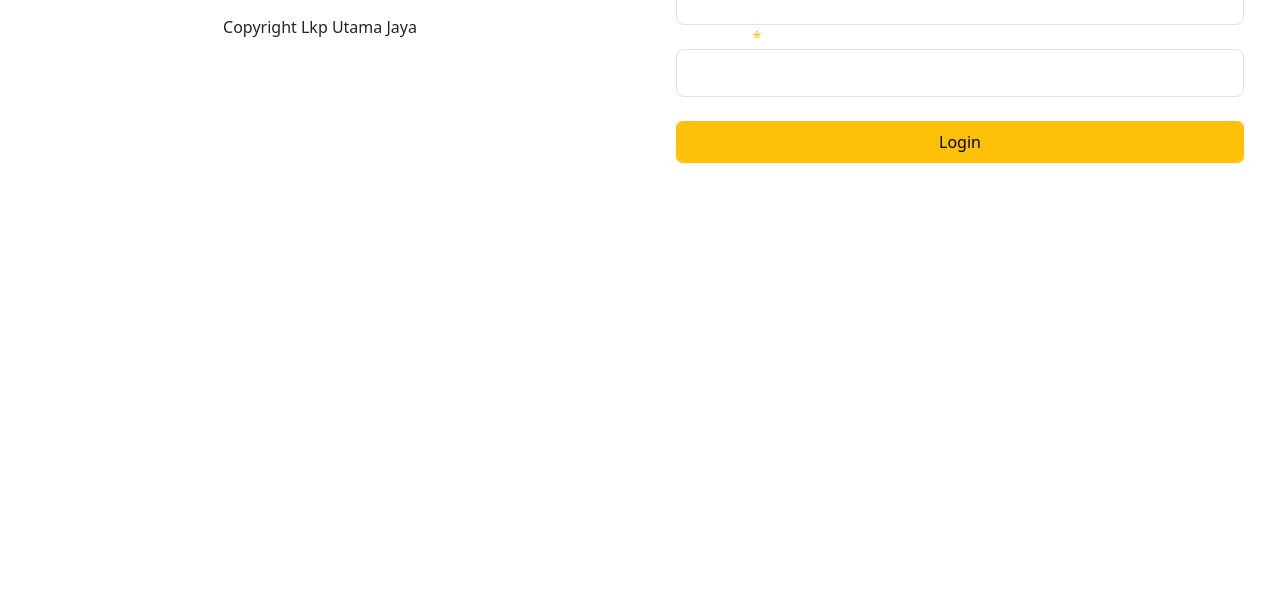
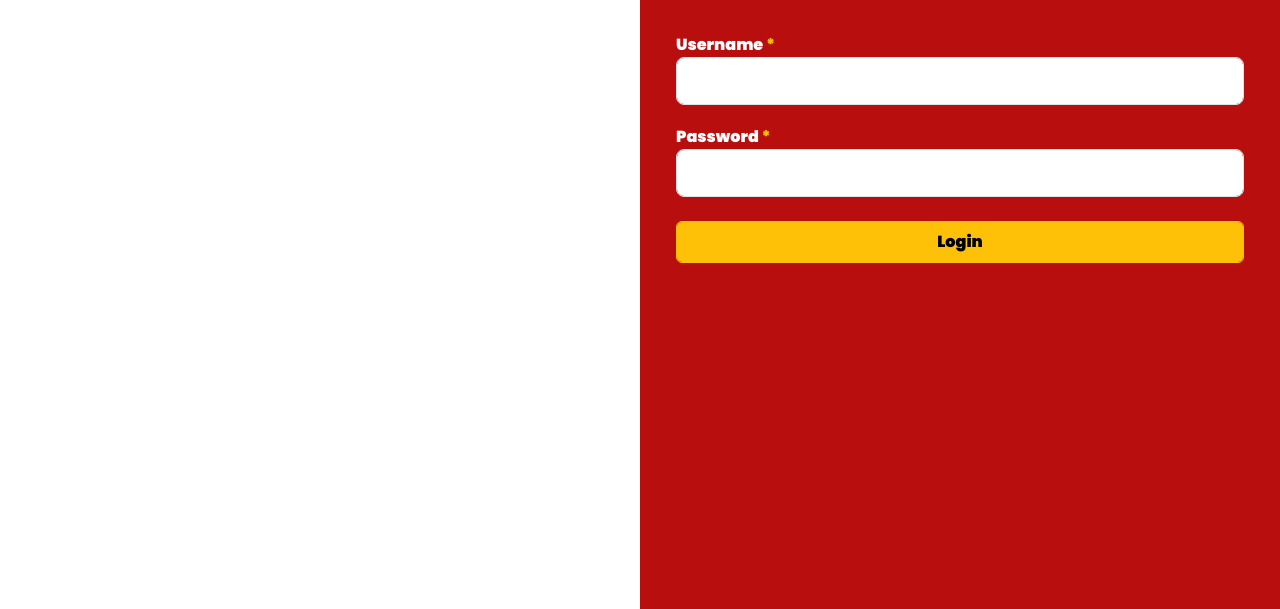
Before and after one commit to tioanggara76/tioanggara76.github.io, a plain HTML site: page index.html in a window 1280 px wide. Shown: the part 191-800 px from the top of the page. Drawn offline with nearby package versions, Linux system fonts and the light colour scheme.

Commit message:
Update index.html

```diff
--- a/index.html
+++ b/index.html
@@ -12,7 +12,7 @@
       crossorigin="anonymous"
     />
     <link rel="stylesheet" href="https://cdn.jsdelivr.net/npm/bootstrap-icons@1.11.1/font/bootstrap-icons.css">
-    <link rel="stylesheet" href="css/custom.css" />
+    <link rel="stylesheet" href="style.css" />
   </head>
   <body>
     <div class="container-fluid">
```
